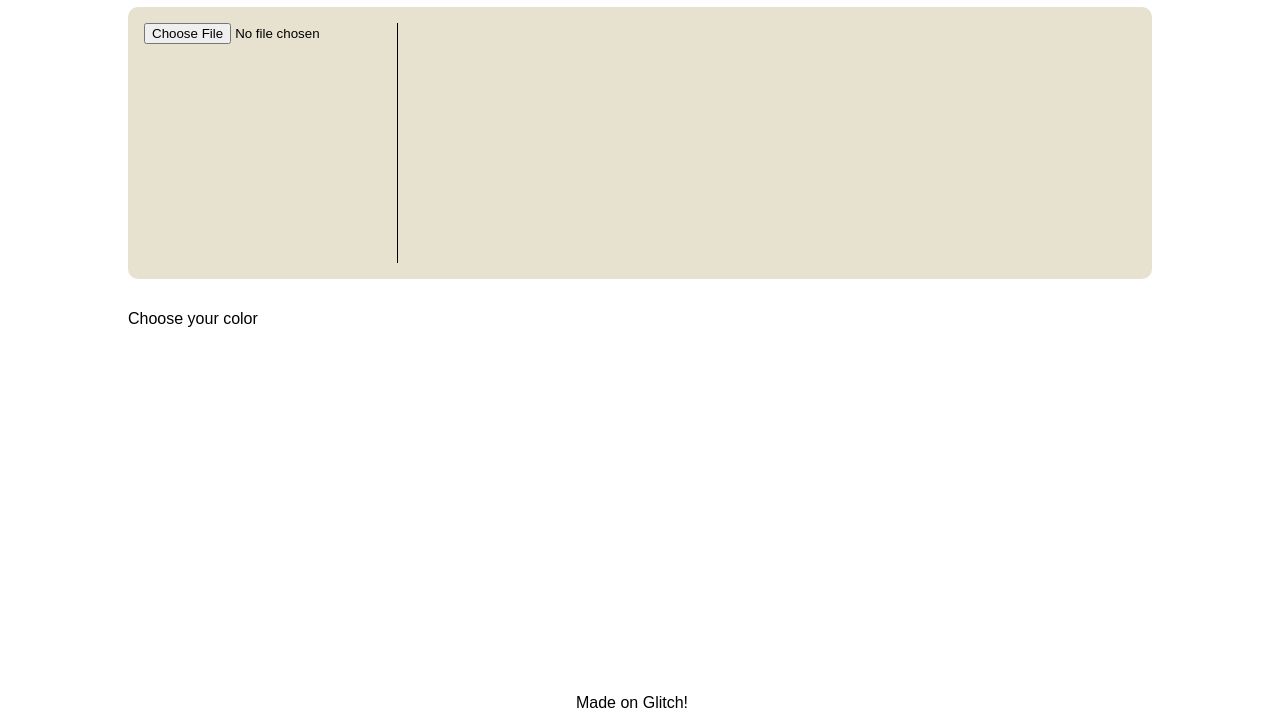
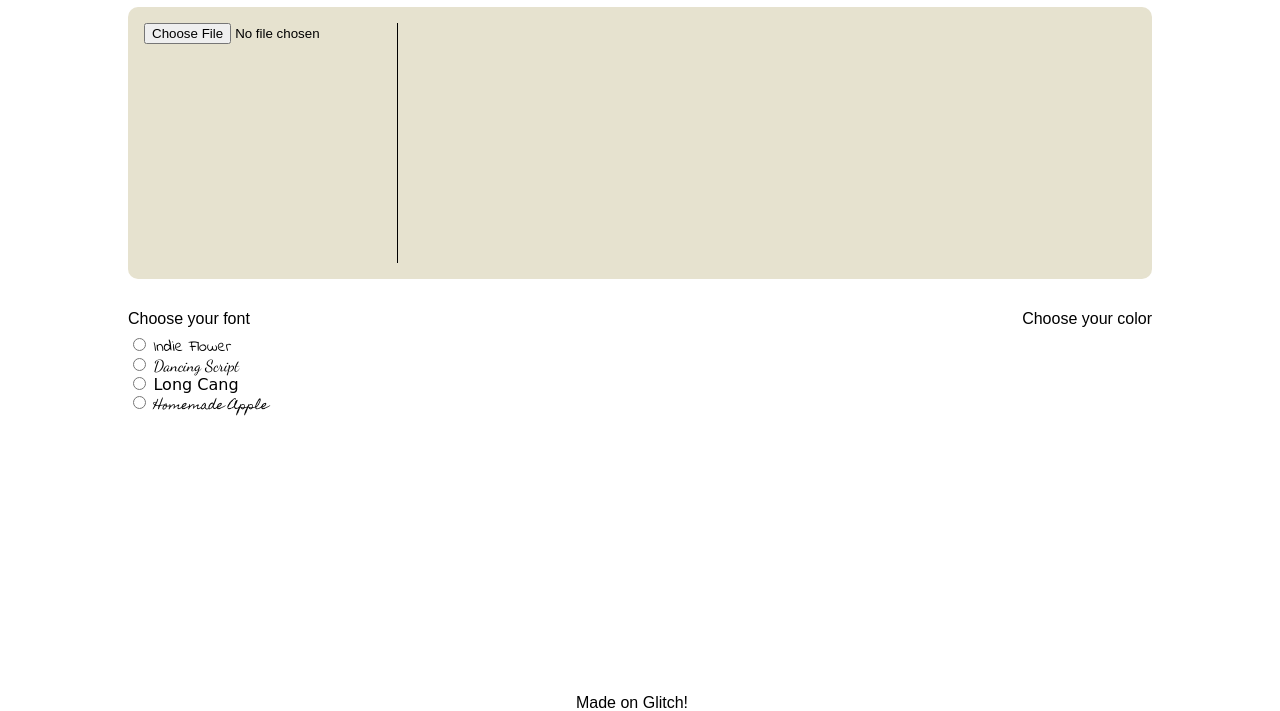
Before and after one commit to gharams19/Daily-Postcard, a website: page public/index.html in a window 1280 px wide. Shown: the part 89-800 px from the top of the page. Drawn offline with Linux system fonts and the light colour scheme; a web font is replaced by a local one.

Commit message:
💨👆 Checkpoint ./public/index.html:14044413/1986 ./public/style.css:14044413/31

```diff
--- a/public/index.html
+++ b/public/index.html
@@ -30,12 +30,26 @@
         </div>
       </div>
       <div class="edit">
+        <div class="fonts">
+        <h3>
+          Choose your font
+        </h3>
+        <form id="fonts">
+          <input type="radio" id="flower" name="font" value="flower">
+          <label for="flower" class="flower">Indie Flower</label><br>
+          <input type="radio" id="script" name="font" value="script">
+          <label for="script" class="script">Dancing Script</label><br>
+          <input type="radio" id="cang" name="font" value="cang">
+          <label for="cang" class="cang">Long Cang</label><br>
+          <input type="radio" id="apple" name="font" value="apple">
+          <label for="apple" class="apple">Homemade Apple</label><br>
+        </form>
+        </div>
         <div class="color">
           <h3>
             Choose your color
           </h3>
         </div>
-
       </div>
     </main>
 
--- a/public/style.css
+++ b/public/style.css
@@ -73,6 +73,10 @@ main {
   justify-content: space-between;
 }
 
+h3 {
+  margin-bottom: .5em;
+}
+
 footer {
   position: absolute;
   bottom: 0;
```
